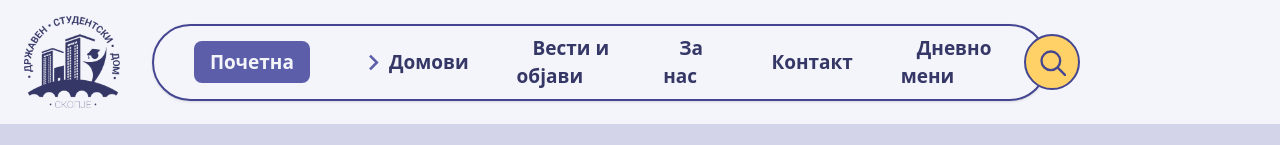
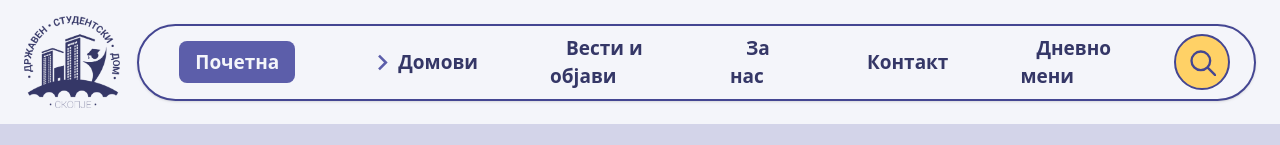
Before and after one commit to andrejstanoev/dsd_project, a React (Vite) app: page / in a window 1280 px wide. Shown: the top 145 px of the page. Built offline with nearby package versions, Linux system fonts and the light colour scheme.

Commit message:
Modify navbar layout and button positioning

```diff
--- a/src/components/NavBar.jsx
+++ b/src/components/NavBar.jsx
@@ -22,7 +22,8 @@ export default function NavBar() {
             <Link to="/">
                 <img alt="logo" src={dsdlogo} className="h-23 mr-8"/>
             </Link>
-            <ul className=" hidden sm:flex 2xl:w-7xl lg:w-4xl xl:w-4xl  flex items-center  border-2 border-[#444692] bg-[#f4f5fa] rounded-full px-6 py-2 -mr-6 shadow-sm">
+
+            <ul className=" hidden sm:flex flex items-center justify-between border-2 border-[#444692] bg-[#f4f5fa] rounded-full px-6 py-2 shadow-sm gap-x-6">
                 <li className="mx-4">
                     <NavigationLink to="/">Почетна</NavigationLink>
                 </li>
@@ -58,7 +59,7 @@ export default function NavBar() {
                 <li className="mx-4">
                     <NavigationLink to="/meni">Дневно мени</NavigationLink>
                 </li>
-            </ul>
+                <li>
                     <button
                         className=" hidden sm:flex items-center justify-center w-14 h-14 rounded-full bg-[#ffd166] border-2 border-[#444692]">
 
@@ -67,6 +68,9 @@ export default function NavBar() {
                             <line x1="25" y1="25" x2="16.65" y2="16.65" stroke="currentColor" strokeWidth="2"/>
                         </svg>
                     </button>
+                </li>
+            </ul>
+
 
             {/*Hamburger ikona*/}
             <button onClick={handleToggleMenu}
```
Lines whose indentation alone changed are shown as unchanged.
